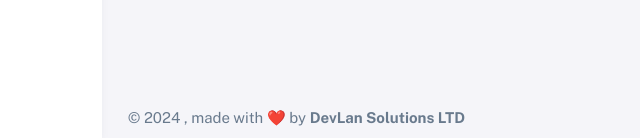
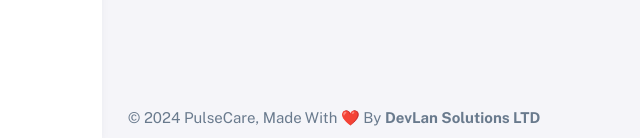
Before and after one commit to MartMbithi/PulseCare, a PHP site: page /views/profile.php in a window 1280 px wide. Shown: the part 662-800 px from the top of the page, without its empty margins (158-798 px from the left). Run offline with PHP 8.4, Linux system fonts and the light colour scheme; the visitor is signed in with stand-in values (Sample User, id 1); data that the repository does not hold is empty; some libraries are stand-ins or nearby versions.

Commit message:
Craft Dashboard & Panel Beat Footer

```diff
--- a/partials/footer.php
+++ b/partials/footer.php
@@ -5,7 +5,7 @@
             <script>
                 document.write(new Date().getFullYear());
             </script>
-            , made with ❤️ by
+            PulseCare, Made With ❤️ By
             <a href="https://devlan.co.ke" target="_blank" class="footer-link fw-bolder">DevLan Solutions LTD</a>
         </div>
     </div>
```
